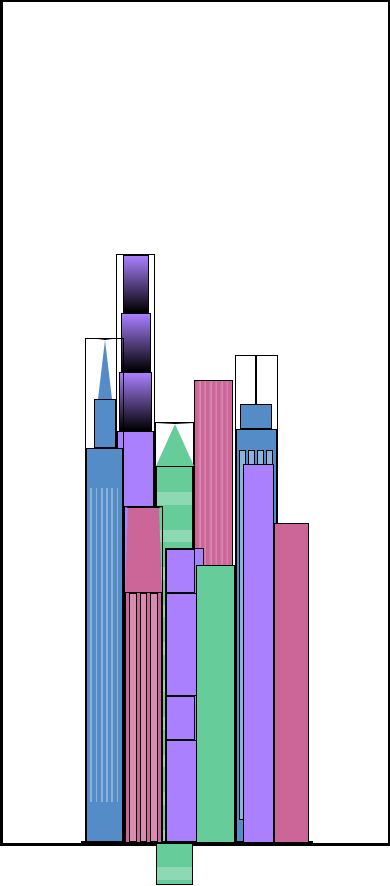
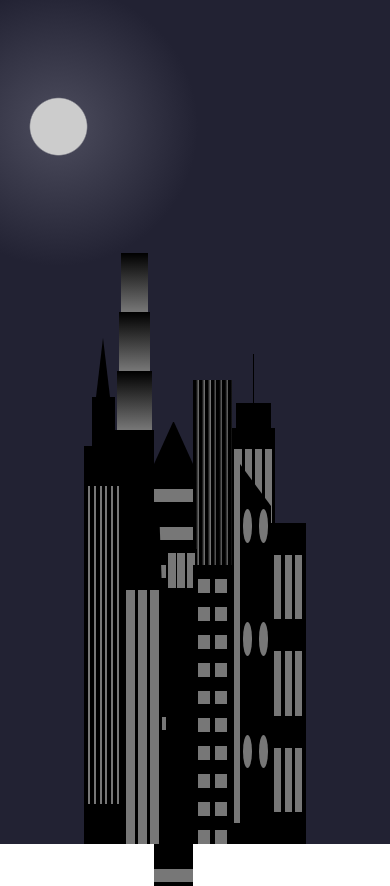
Before and after one commit to carloslugoo/WebDesing-FreeCodeCamp, a plain HTML site: page Project-14-City/index.html in a window 390 px wide. Drawn offline with Linux system fonts and the light colour scheme.

Commit message:
project 14 finish

```diff
--- a/Project-14-City/index.html
+++ b/Project-14-City/index.html
@@ -8,7 +8,7 @@
 </head>
 <body>
 
-    <div class="background-buildings">
+    <div class="background-buildings sky">
         <div></div>
         <div></div>
         <div class="bb1 building-wrap">
@@ -53,13 +53,27 @@
             </div>
         </div>
         <div></div>
-        <div class="fb3">
-            <div class="fb3a"></div>
+        <div class="fb3 building-wrap">
+            <div class="fb3a window-wrap">
+                <div class="fb3-window"></div>
+                <div class="fb3-window"></div>
+                <div class="fb3-window"></div>
+            </div>
             <div class="fb3b"></div>
             <div class="fb3a"></div>
             <div class="fb3b"></div>
         </div>
-        <div class="fb4"></div>
+        <div class="fb4">
+            <div class="fb4a"></div>
+            <div class="fb4b">
+                <div class="fb4-window"></div>
+                <div class="fb4-window"></div>
+                <div class="fb4-window"></div>
+                <div class="fb4-window"></div>
+                <div class="fb4-window"></div>
+                <div class="fb4-window"></div>
+            </div>
+        </div>
         <div class="fb5"></div>
         <div class="fb6"></div>
         <div></div>
--- a/Project-14-City/style.css
+++ b/Project-14-City/style.css
@@ -3,13 +3,13 @@
     --building-color2: #66cc99;
     --building-color3: #cc6699;
     --building-color4: #538cc6;
-    --window-color1: black;
+    --window-color1: #bb99ff;
     --window-color2:  #8cd9b3;
     --window-color3:  #d98cb3;
     --window-color4:  #8cb3d9;
+
 }
 *{
-    border: 1px solid black;
     box-sizing: border-box;
 }
 body{
@@ -99,26 +99,48 @@ height: 10%;
 .fb3{
     width: 10%;
     height: 35%;
-    background-color: var(--building-color1);
 }
 .fb4{
     width: 8%;
     height: 45%;
-    background-color: var(--building-color1);
     position: relative;
     left: 10%;
 }
 .fb5{
     width: 10%;
     height: 33%;
-    background-color: var(--building-color2);
     position: relative;
     right: 10%;
+    background: repeating-linear-gradient(
+        var(--building-color2) 0%,
+        var(--building-color2) 5%,
+        transparent 5%,
+        transparent 10%
+    ),
+    repeating-linear-gradient(
+        90deg,
+        var(--building-color2) 0%,
+        var(--building-color2) 12%,
+        var(--window-color2) 12%,
+        var(--window-color2) 44%
+    );
 }
 .fb6{
     width: 9%;
     height: 38%;
-    background-color: var(--building-color3);
+    background: repeating-linear-gradient(
+        90deg,
+        var(--building-color3) 0%,
+        var(--building-color3) 10%,
+        transparent 10%,
+        transparent 30%
+    ),
+    repeating-linear-gradient(
+        var(--building-color3) 0%,
+        var(--building-color3) 10%,
+        var(--window-color3) 10%,
+        var(--window-color3) 30%
+    );
 }
 .bb4a{
     width: 3%;
@@ -196,8 +218,63 @@ height: 10%;
 .fb3a {
     width: 80%;
     height: 15%;
+    background-color: var(--building-color1);
 }
 .fb3b {
     width: 100%;
     height: 35%;
+    background-color: var(--building-color1);
 }
+.fb3-window{
+    width: 25%;
+    height: 80%;
+    background-color: var(--window-color1);
+}
+.fb4b{
+    width: 100%;
+    height: 89%;
+    background-color: var(--building-color1);
+    display: flex;
+    flex-wrap: wrap;
+}
+.fb4-window{
+    width: 30%;
+    height: 10%;
+    border-radius: 50%;
+    background-color: var(--window-color1);
+    margin: 10%;
+}
+.fb4a{
+    border-top: 5vh solid transparent;
+    border-left: 8vw solid var(--building-color1);
+}
+.sky {
+    background: radial-gradient(
+        circle closest-corner at 15% 15%,
+        #ffcf33 0%,
+        #ffcf33 20%,
+        #ffff66 21%,
+        #bbeeff 100%
+    );
+}
+@media (max-width: 1000px) {
+    :root{
+        --building-color1: #000;
+        --building-color2: #000;
+        --building-color3: #000;
+        --building-color4: #000;
+        --window-color1: #777;
+        --window-color2:  #777;
+        --window-color3:  #777;
+        --window-color4:  #777;
+    }
+    .sky {
+        background: radial-gradient(
+            circle closest-corner at 15% 15%,
+            #ccc 0%,
+            #ccc 20%,
+            #445 21%,
+            #223 100%
+        );
+    }
+}
```
